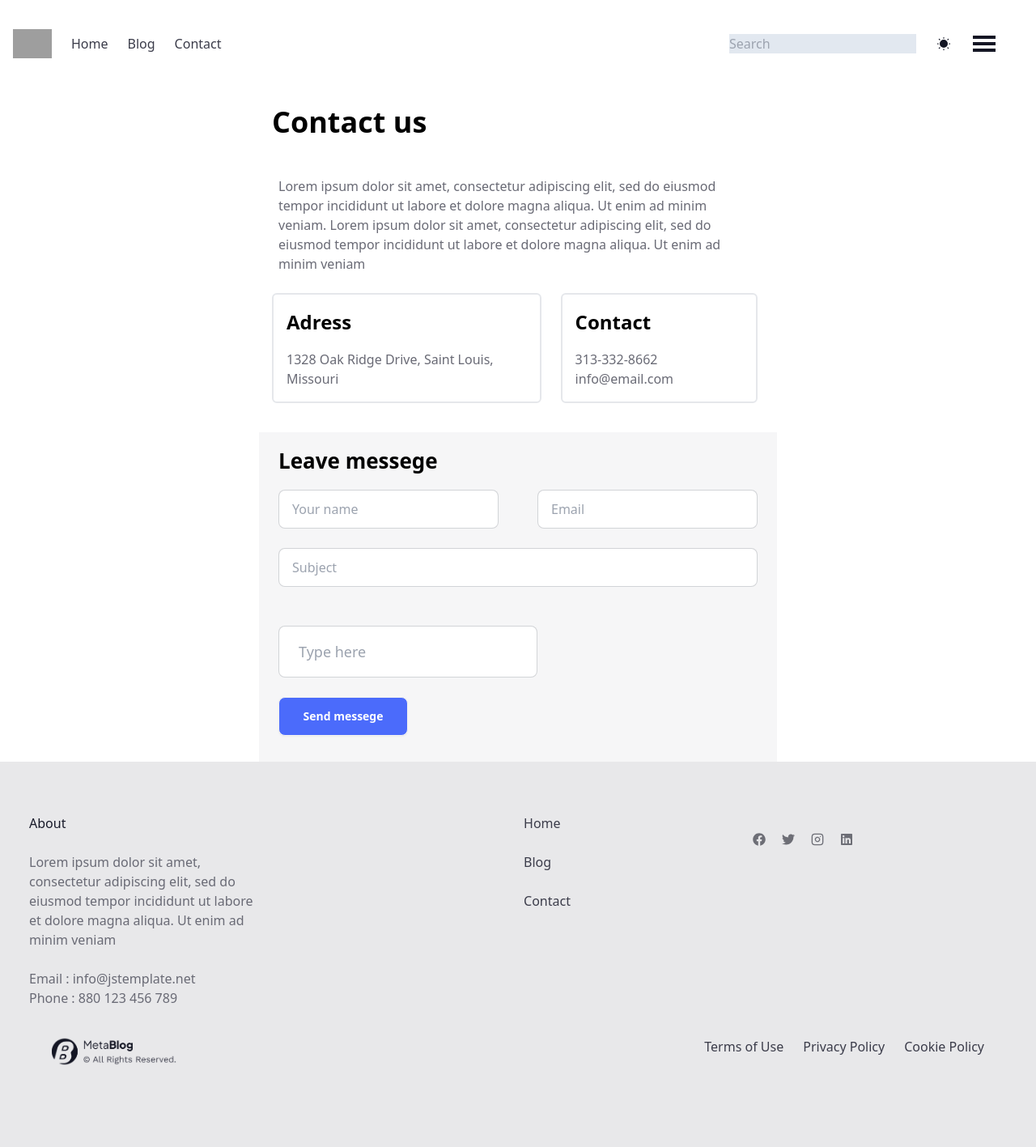
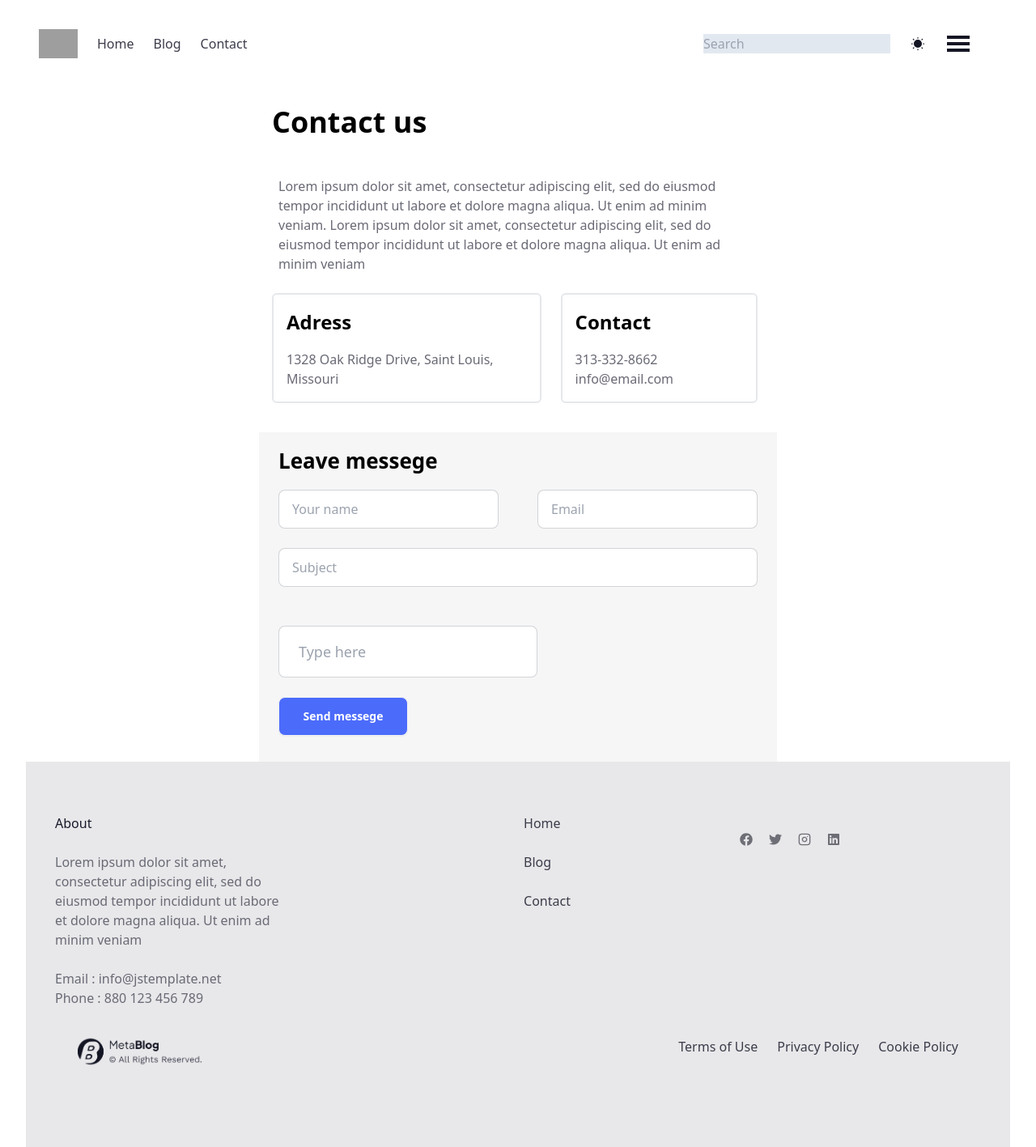
Before and after one commit to Galtbatzana/blog, a Next.js app: page /Contact in a window 1280 px wide. Shown: the whole page at 81% size. Built offline with nearby package versions, Linux system fonts and the light colour scheme; grey boxes are pictures that could not be loaded.

Commit message:
carousel bg-white?

```diff
--- a/src/components/Carousel.js
+++ b/src/components/Carousel.js
@@ -21,13 +21,13 @@ export function Carousel() {
 
   return (
 
-    <div className="container mx-auto">
-      <div className="carousel w-full">
+    <div className="container mx-auto max-w-4xl">
+      <div className="carousel w-full bg-white">
 
           {articles.map((item, index) => (
             <div key={item.id} id={`slide${index + 1}`} className="carousel-item relative w-full ml-5">
 
-                <Image src={item.social_image} alt="top" className="w-full rounded-xl " width={500} height={500}/>
+                <Image src={item.social_image} alt="top" className="w-full rounded-3xl" width={500} height={500}/>
 
                 <div className="hidden lg:flex flex-col p-4 absolute w-[598px] h-[252px] bg-white rounded-xl text-black top-2/4 left-2 right-5 shadow-lg">
                         <p className="badge badge-primary rounded-xl  text-white bg-[#4B6BFB] my-4 py-4">{item.tag_list[0]}</p>
--- a/src/components/Tolgoi.js
+++ b/src/components/Tolgoi.js
@@ -4,7 +4,7 @@ import { PiSunDimFill } from "react-icons/pi";
 
 export function Tolgoi() {
   return (
-    <div className="container mx-auto bg-white flex justify-between items-center">
+    <div className="container mx-auto bg-white flex justify-between items-center max-w-[1216px]">
       <div className="flex justify-around items-center py-9 mx-4">
         <img src="/images/Logo.png" className="h-[36px]" />
         <div className="hidden md:block pl-6">
--- a/src/components/footer.js
+++ b/src/components/footer.js
@@ -7,7 +7,7 @@ import Image from "next/image";
 
 export function Footer() {
   return (
-    <div className="container mx-auto bg-[#E8E8EA] py-16">
+    <div className="container mx-auto bg-[#E8E8EA] py-16 max-w-[1216px]">
         <div className="md:flex">
             <div className="hidden md:block md:flex-1 mx-9">
                 <div className="text-[#181A2A] font-medium">About</div>
--- a/src/pages/404.js
+++ b/src/pages/404.js
@@ -1,7 +1,7 @@
 export default function page() {
 
   return (
-    <div className="container mx-auto bg-white">
+    <div className="container mx-auto bg-white max-w-[1216px]">
       <div className="flex container mx-auto max-w-screen-sm">
         <div className="border-r-[1px] p-6 text-[36px] text-black">
           404:
--- a/src/pages/Contact.js
+++ b/src/pages/Contact.js
@@ -1,6 +1,6 @@
 export default function Contact() {
   return (
-    <div className="container mx-auto bg-white">
+    <div className="container mx-auto bg-white max-w-[1216px]">
       <div className="container mx-auto max-w-4xl">
         <div className="container max-w-screen-sm w-full pb-9 mx-auto">
           <div className="">
--- a/src/pages/_app.js
+++ b/src/pages/_app.js
@@ -4,7 +4,7 @@ import "@/styles/globals.css";
 
 export default function App({ Component, pageProps }) {
   return (
-  <div>
+  <div className="">
     <Tolgoi/>
     <Component {...pageProps} />
     <Footer/>
--- a/src/pages/blog.js
+++ b/src/pages/blog.js
@@ -37,7 +37,7 @@ export default function Blog() {
   return (
     <main>
 
-      <div className="container mx-auto bg-white">
+      <div className="container mx-auto bg-white max-w-[1216px]">
         <div className="grid md:grid-cols-2 xl:grid-cols-3 gap-8">
           {articles.map((item) => (
          <ArticleCard key={item.id} article={item} />
--- a/src/pages/index.js
+++ b/src/pages/index.js
@@ -61,7 +61,7 @@ export default function Home() {
   // console.log({articles})
 
   return (
-    <main>
+    <main className="container mx-auto">
       <Carousel />
 
       {/* <div className="container mx-auto">
@@ -73,7 +73,7 @@ export default function Home() {
         </div>
       </div> */}
 
-      <div className="container mx-auto bg-white">
+      <div className="container mx-auto bg-white max-w-[1216px]">
         <div className="gap-3 hidden md:flex p-4">
           {tags.map((tag) => (
             <div
@@ -95,7 +95,7 @@ export default function Home() {
       </div>
 
       {!ended && (
-        <div className="container mx-auto py-16 text-center bg-white">
+        <div className="container mx-auto py-16 text-center bg-white max-w-[1216px]">
           <button
             disabled={loading}
             className="btn btn-lg bg-[#4B6BFB] text-white"
```
